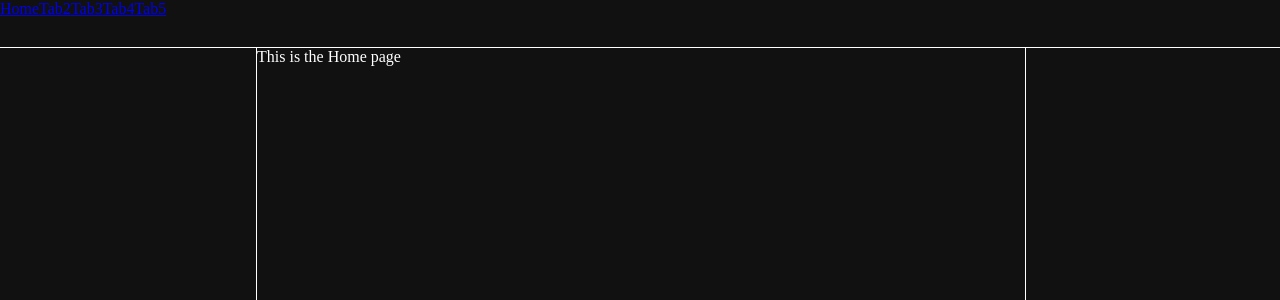
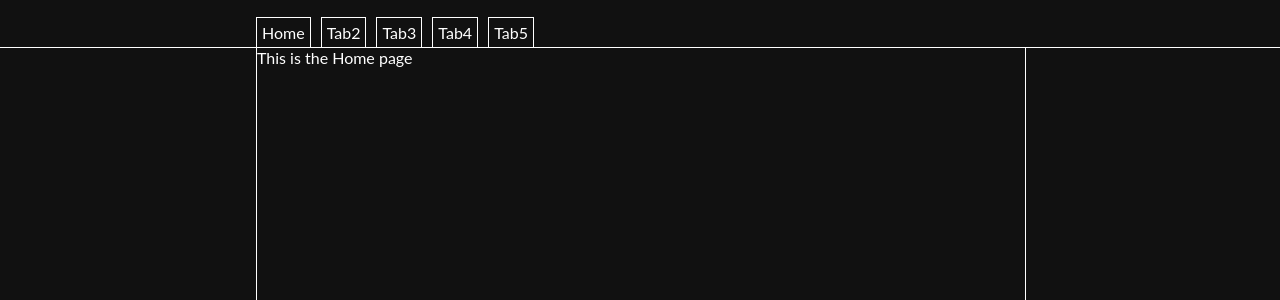
Before and after one commit to blakestone95/AshkeepersRestWebsite, a React app: page /Home in a window 1280 px wide. Shown: the top 300 px of the page. Built offline with nearby package versions, Linux system fonts and the light colour scheme.

Commit message:
Improve navigation tab styling.

```diff
--- a/src/NavBar/style.less
+++ b/src/NavBar/style.less
@@ -2,6 +2,23 @@
 
 // TODO: Flesh out styles
 .legion-navbar {
-  height: 50px;
-  border-bottom: solid 1px #fff;
+	height: 50px;
+	border-bottom: solid 1px #fff;
+	padding-left: 20%;
+	display: flex;
+	align-items: flex-end;
+
+	a {
+		margin-right: 10px;
+		padding: 5px;
+		border-left: solid 1px #fff;
+		border-top: solid 1px #fff;
+		border-right: solid 1px #fff;
+    color: #fff;
+    text-decoration: none;
+
+    &:hover {
+      background-color: #444;
+    }
+	}
 }
--- a/src/style.less
+++ b/src/style.less
@@ -2,6 +2,7 @@
 
 html {
 	height: 100%;
+	font-family: 'lato';
 }
 
 body {
@@ -26,8 +27,8 @@ div {
 
 	.legion-page-container {
 		height: 100%;
-    display: flex;
-    justify-content: space-between;
+		display: flex;
+		justify-content: space-between;
 
 		.legion-sidebar-left {
 			flex: 0 0 auto;
@@ -37,7 +38,7 @@ div {
 		}
 
 		div {
-      width: 60%;
+			width: 60%;
 			flex: 0 0 auto;
 		}
 
```
